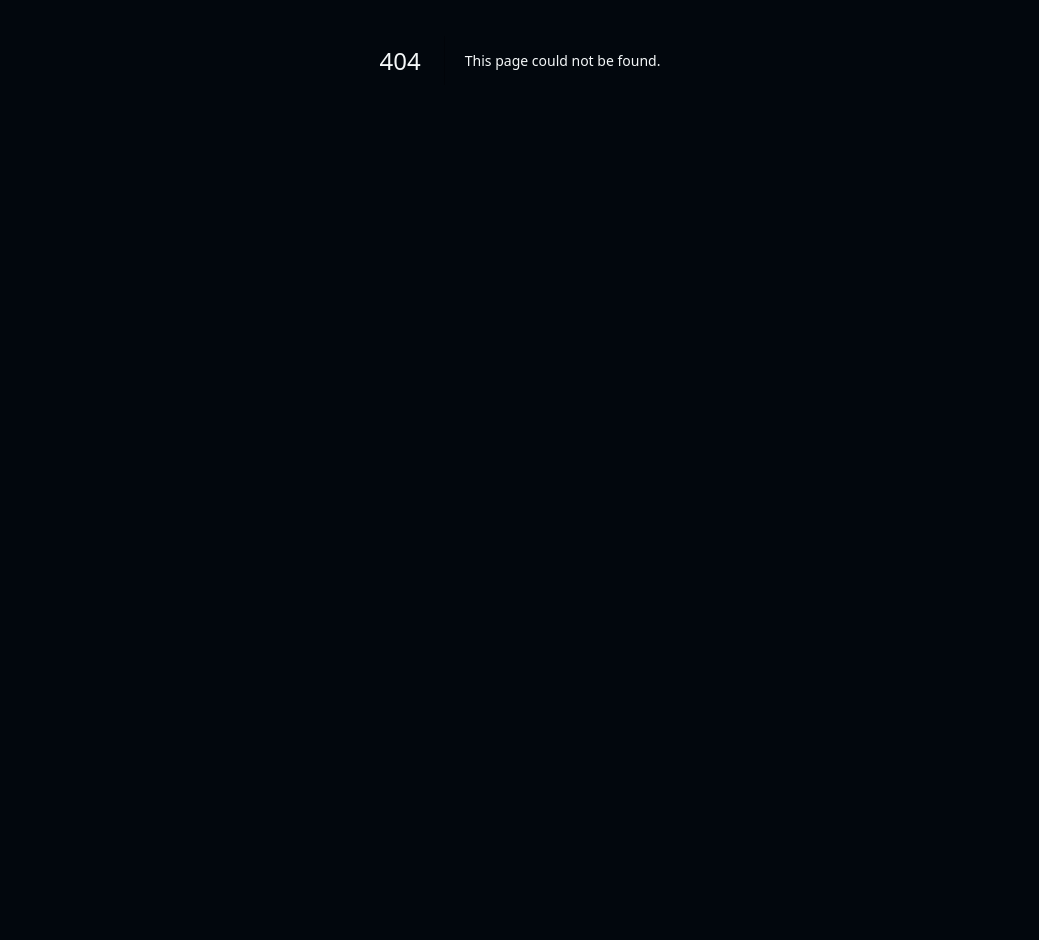
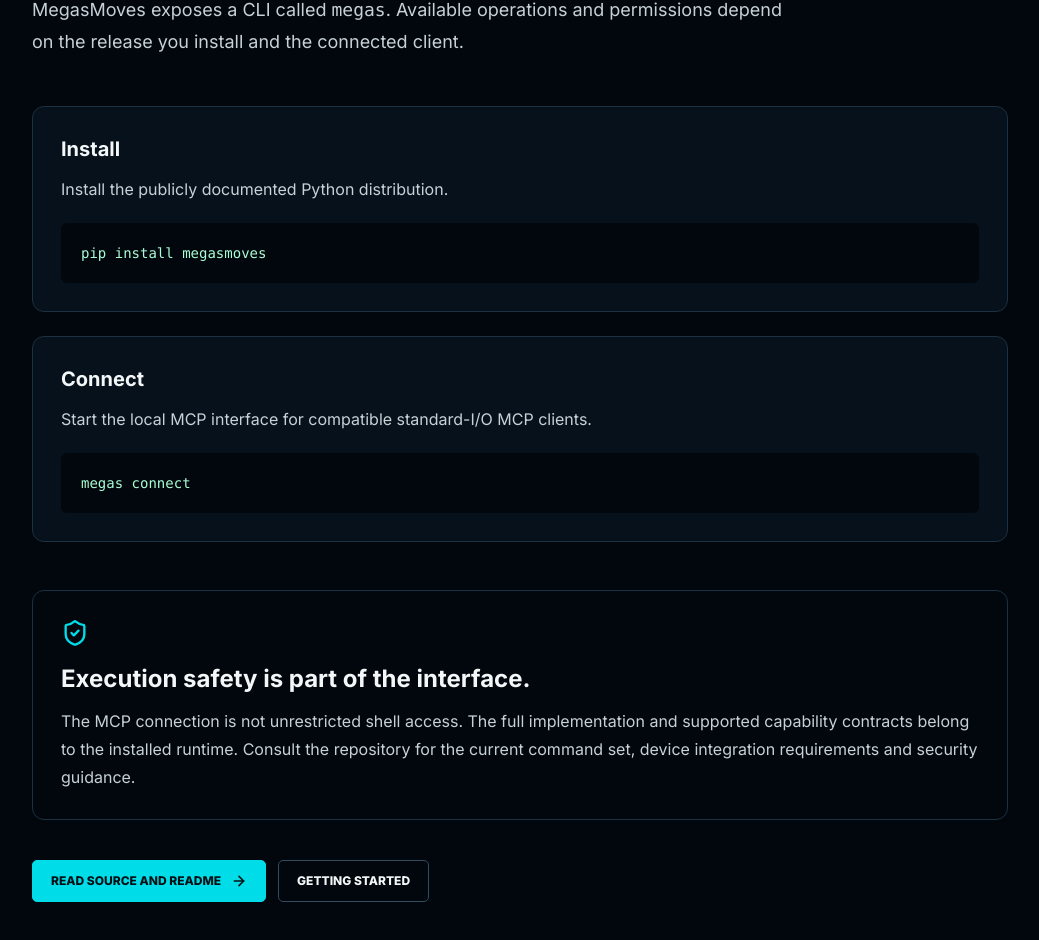
Before and after one commit to Amretra-Dynamics/megasmoves, a Next.js app in the folder marketing/: page /megasmoves/docs/cli-reference in a window 1280 px wide. Before the commit this address had no page. Shown: the part 340-1280 px from the top of the page, without its empty margins (120-1159 px from the left). Before the commit the page ends 800 px from the top, so only its background shows below. Built offline with nearby package versions, Linux system fonts and the light colour scheme; a web font is replaced by a local one.

Commit message:
Add public MegasMoves documentation: marketing/src/app/docs/cli-reference/page.tsx

```diff
--- /dev/null
+++ b/marketing/src/app/docs/cli-reference/page.tsx
@@ -0,0 +1,11 @@
+import Link from "next/link";
+import { Terminal, ShieldCheck, ArrowRight } from "lucide-react";
+import Header from "@/components/Header"; import Footer from "@/components/Footer";
+export const metadata = { title: "CLI and MCP | MegasMoves Docs", description: "Public MegasMoves CLI commands and the local MCP interface." };
+const commands=[{ command:"pip install megasmoves",label:"Install",description:"Install the publicly documented Python distribution."},{command:"megas connect",label:"Connect",description:"Start the local MCP interface for compatible standard-I/O MCP clients."}];
+export default function CliDocs(){return <div className="site-surface min-h-screen"><Header /><main className="mx-auto max-w-5xl px-6 py-14 md:py-20"><p className="eyebrow"><Terminal className="h-4 w-4" /> CLI / MCP</p>
+<h1 className="mt-5 text-5xl font-extrabold tracking-[-0.05em] md:text-6xl">A clear interface to local capabilities.</h1><p className="mt-6 max-w-3xl text-lg leading-8 text-[var(--text-soft)]">MegasMoves exposes a CLI called <code>megas</code>. Available operations and permissions depend on the release you install and the connected client.</p>
+<div className="mt-12 space-y-6">{commands.map(x=><section className="rounded-xl border border-[var(--line)] bg-[var(--surface-1)] p-7" key={x.command}><h2 className="text-xl font-bold">{x.label}</h2><p className="mt-3 leading-7 text-[var(--text-soft)]">{x.description}</p><pre className="mt-5 overflow-x-auto rounded-md bg-[#02070d] p-5 text-sm text-[#a9ffd4]"><code>{x.command}</code></pre></section>)}</div>
+<section className="mt-12 rounded-xl border border-[var(--line)] p-7"><ShieldCheck className="h-7 w-7 text-[var(--accent)]" /><h2 className="mt-4 text-2xl font-bold">Execution safety is part of the interface.</h2><p className="mt-3 leading-7 text-[var(--text-soft)]">The MCP connection is not unrestricted shell access. The full implementation and supported capability contracts belong to the installed runtime. Consult the repository for the current command set, device integration requirements and security guidance.</p></section>
+<div className="mt-10 flex flex-wrap gap-3"><a href="https://github.com/Amretra-Dynamics/megasmoves" className="button button--primary">Read source and README <ArrowRight className="h-4 w-4" /></a><Link href="/docs/getting-started" className="button button--quiet">Getting started</Link></div>
+</main><Footer /></div>}
```
